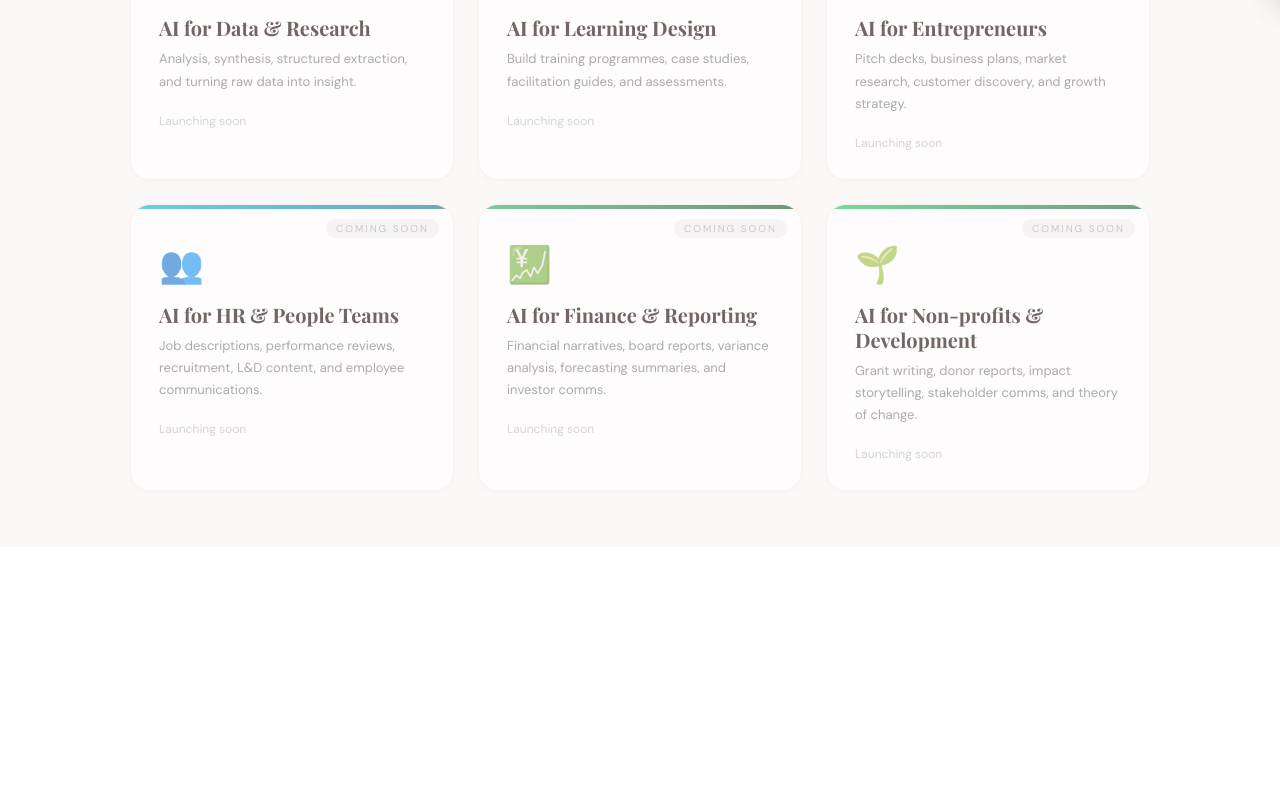
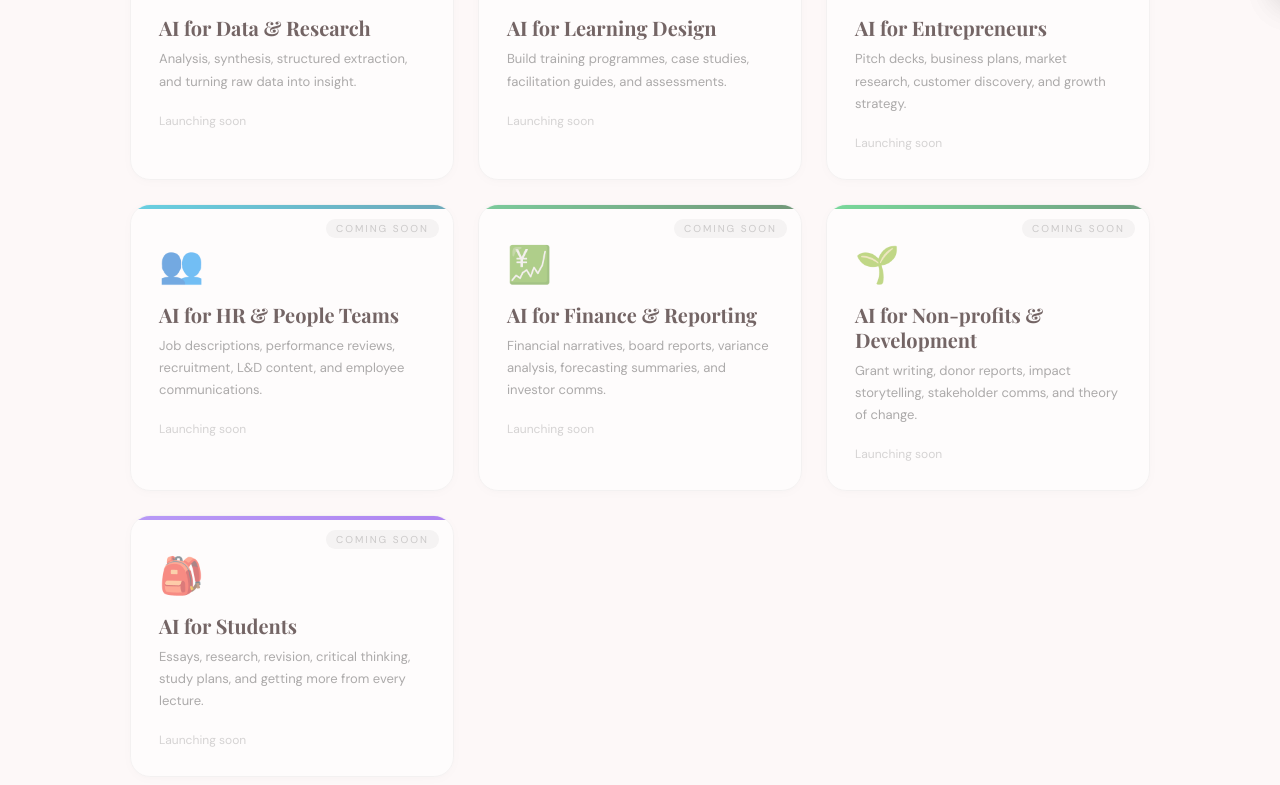
Before and after one commit to ShezGitHub/tortin-prompt-labs, a React (Vite) app: page / in a window 1280 px wide. Shown: the part 796-1581 px from the top of the page. Before the commit the page ends 1343 px from the top, so only its background shows below. Built offline with nearby package versions, Linux system fonts and the light colour scheme.

Commit message:
feat: add AI for Students track (coming soon)
Co-Authored-By: Claude Sonnet 4.6 <noreply@anthropic.com>

```diff
--- a/src/App.jsx
+++ b/src/App.jsx
@@ -974,6 +974,17 @@ const TRACKS = [
     color: "#166534",
     colorLight: "#f0fdf4",
     colorGrad: "linear-gradient(135deg, #22c55e, #166534)",
+    categories: [],
+    available: false
+  },
+  {
+    id: "students",
+    title: "AI for Students",
+    tagline: "Essays, research, revision, critical thinking, study plans, and getting more from every lecture.",
+    icon: "🎒",
+    color: "#7c3aed",
+    colorLight: "#f5f3ff",
+    colorGrad: "linear-gradient(135deg, #8b5cf6, #7c3aed)",
     categories: [],
     available: false
   }
```
